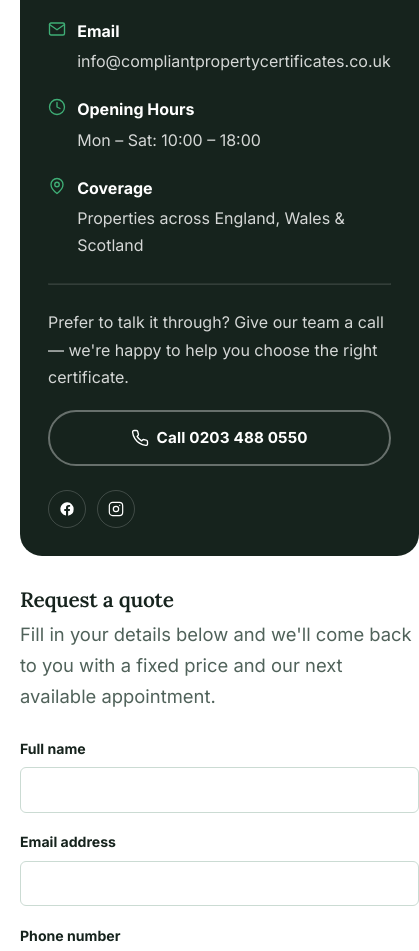
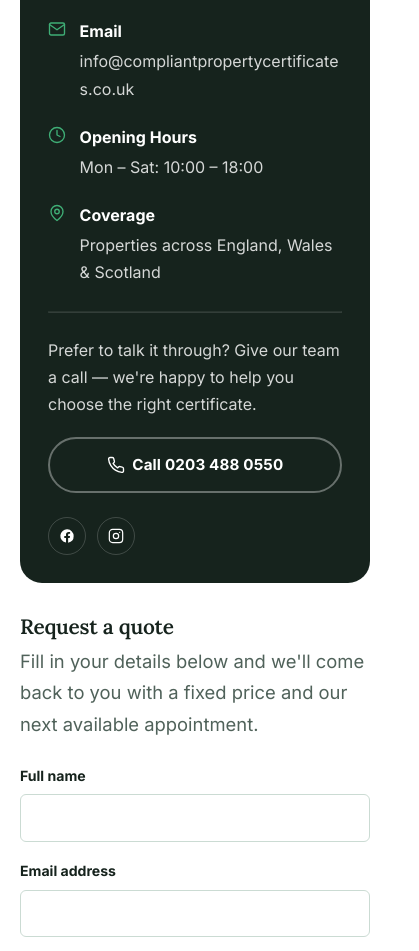
Before and after one commit to Heskey-EN/Compliant-certificates-website, a plain HTML site: page contact.html in a window 390 px wide. Shown: the part 643-1594 px from the top of the page, 419 px wide, since content can reach past the window. Drawn offline with Linux system fonts and the light colour scheme.

Commit message:
Fix mobile form overflow and iOS input zoom

```diff
--- a/css/style.css
+++ b/css/style.css
@@ -914,13 +914,16 @@ section { padding-block: var(--space-section); }
 @media (min-width: 640px) {
   .form-grid.cols-2 { grid-template-columns: 1fr 1fr; }
 }
-.field { display: flex; flex-direction: column; gap: 0.4rem; }
+.field { display: flex; flex-direction: column; gap: 0.4rem; min-width: 0; }
 .field label { font-weight: 700; font-size: 0.88rem; color: var(--ink); }
 .field input,
 .field select,
 .field textarea {
+  width: 100%;
+  min-width: 0;
+  box-sizing: border-box;
   font-family: var(--font-body);
-  font-size: 0.97rem;
+  font-size: 1rem;
   padding: 0.8em 1em;
   border: 1.5px solid var(--border-strong);
   border-radius: var(--radius-sm);
@@ -1162,7 +1165,9 @@ section { padding-block: var(--space-section); }
 .contact-info-card h3 { color: #fff; margin-bottom: 1.4rem; }
 .contact-info-card .contact-line { margin-bottom: 1.3rem; }
 .contact-info-card .contact-line a,
-.contact-info-card .contact-line span { color: rgba(255,255,255,0.82); }
+.contact-info-card .contact-line span { color: rgba(255,255,255,0.82); overflow-wrap: anywhere; }
+.contact-info-card .contact-line { display: flex; gap: 0.85rem; }
+.contact-info-card .contact-line > div { min-width: 0; }
 .contact-info-card hr { border-color: rgba(255,255,255,0.12); margin: 1.5rem 0; }
 
 .map-frame {
```
